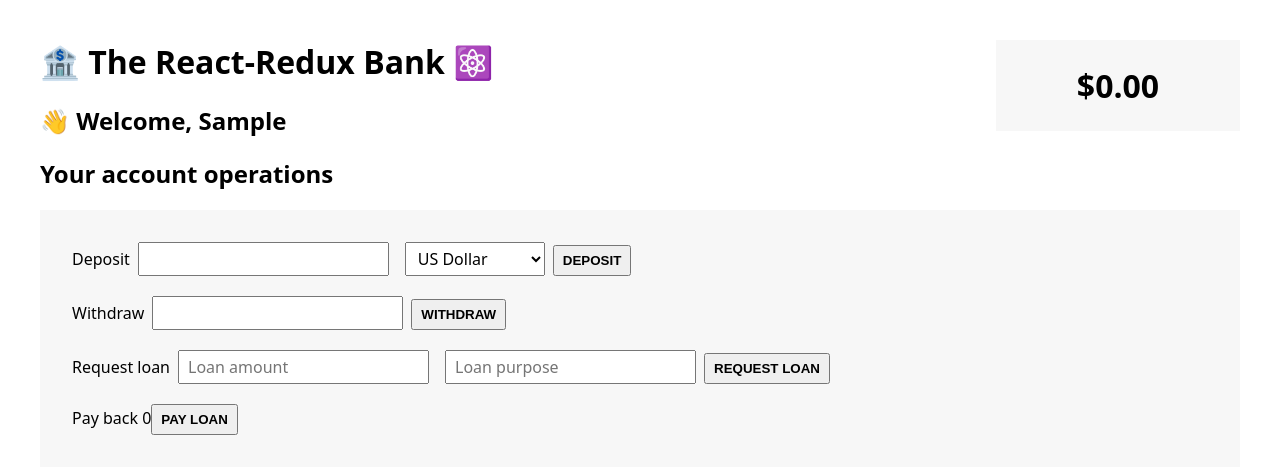
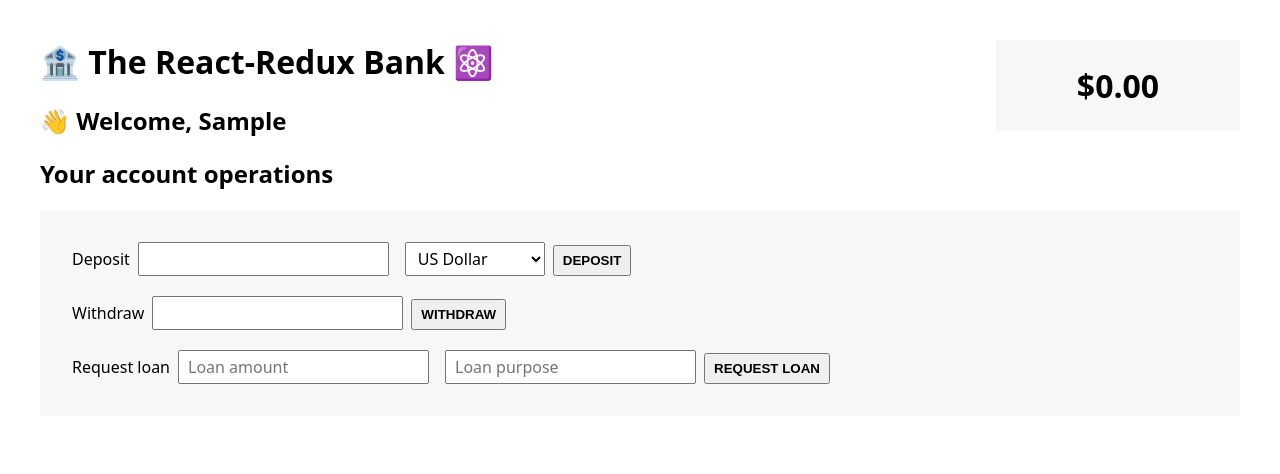
Before and after one commit to Pranesh-stha/Practicing-redux, a React (Create React App) app: page / in a window 1280 px wide. Both pictures are taken after typing "Sample", "Sample" into the empty fields and a click on the button "CREATE NEW CUSTOMER". Shown: the top 474 px of the page. Built offline with nearby package versions, Linux system fonts and the light colour scheme.

Commit message:
Add axios and redux-thunk for asynchronous actions; update account operations for currency conversion

```diff
--- a/package.json
+++ b/package.json
@@ -7,11 +7,13 @@
     "@testing-library/jest-dom": "^6.9.1",
     "@testing-library/react": "^16.3.1",
     "@testing-library/user-event": "^13.5.0",
+    "axios": "^1.13.2",
     "react": "^19.2.3",
     "react-dom": "^19.2.3",
     "react-redux": "^9.2.0",
     "react-scripts": "5.0.1",
     "redux": "^5.0.1",
+    "redux-thunk": "^3.1.0",
     "web-vitals": "^2.1.4"
   },
   "scripts": {
--- a/src/features/accounts/AccountOperations.js
+++ b/src/features/accounts/AccountOperations.js
@@ -9,25 +9,25 @@
   const [loanPurpose, setLoanPurpose] = useState("");
   const [currency, setCurrency] = useState("USD");
 
-  const dispatch = useDispatch()
-  const account= useSelector(store => store.account)
+  const dispatch = useDispatch();
+  const account = useSelector((store) => store.account);
 
   function handleDeposit() {
-    dispatch(deposite(depositAmount))
-    setDepositAmount("")
+    dispatch(deposite(depositAmount, currency));
+    setDepositAmount("");
   }
 
   function handleWithdrawal() {
-    dispatch(withdraw(withdrawalAmount))
-    setWithdrawalAmount("")
+    dispatch(withdraw(withdrawalAmount));
+    setWithdrawalAmount("");
   }
 
   function handleRequestLoan() {
-    dispatch(loanRequest(loanAmount,loanPurpose))
+    dispatch(loanRequest(loanAmount, loanPurpose));
   }
 
   function handlePayLoan() {
-    dispatch(loanPay())
+    dispatch(loanPay());
   }
 
   return (
@@ -80,11 +80,12 @@
           />
           <button onClick={handleRequestLoan}>Request loan</button>
         </div>
-
-        <div>
-          <span>Pay back {account.loan}</span>
-          <button onClick={handlePayLoan}>Pay loan</button>
-        </div>
+        {account.loan > 0 && (
+          <div>
+            <span>Pay back {account.loan}</span>
+            <button onClick={handlePayLoan}>Pay loan</button>
+          </div>
+        )}
       </div>
     </div>
   );
--- a/src/features/accounts/accountSlice.jsx
+++ b/src/features/accounts/accountSlice.jsx
@@ -1,3 +1,5 @@
+import axios from "axios";
+
 export const initialStateAccount = {
   balance: 0,
   loan: 0,
@@ -36,8 +38,17 @@
   }
 }
 
-export function deposite(amount) {
-  return { type: "account/deposite", payload: amount };
+export function deposite(amount, currency) {
+  if (currency === "USD") return { type: "account/deposite", payload: amount };
+
+  return async function (dispatch, getState) {
+    const res = await axios.get(
+      `https://api.frankfurter.dev/v1/latest?base=${currency}&symbols=USD`
+    );
+    const rate = res.data.rates.USD;
+    const finAmount = amount * rate;
+    dispatch(deposite(finAmount, "USD"));
+  };
 }
 export function withdraw(amount) {
   return { type: "account/withdraw", payload: amount };
--- a/src/store.js
+++ b/src/store.js
@@ -1,12 +1,13 @@
-import { combineReducers, createStore } from "redux";
+import { applyMiddleware, combineReducers, createStore } from "redux";
 import accountReducer from "./features/accounts/accountSlice";
 import customerReducer from "./features/customers/customerSlice";
+import { thunk } from "redux-thunk";
 
 const rootReducer = combineReducers({
   account: accountReducer,
   customer: customerReducer,
 });
 
-const store = createStore(rootReducer);
+const store = createStore(rootReducer, applyMiddleware(thunk));
 
 export default store;
```
Also changed, not shown: 1 other file (tests, documents, lock files or other folders).
